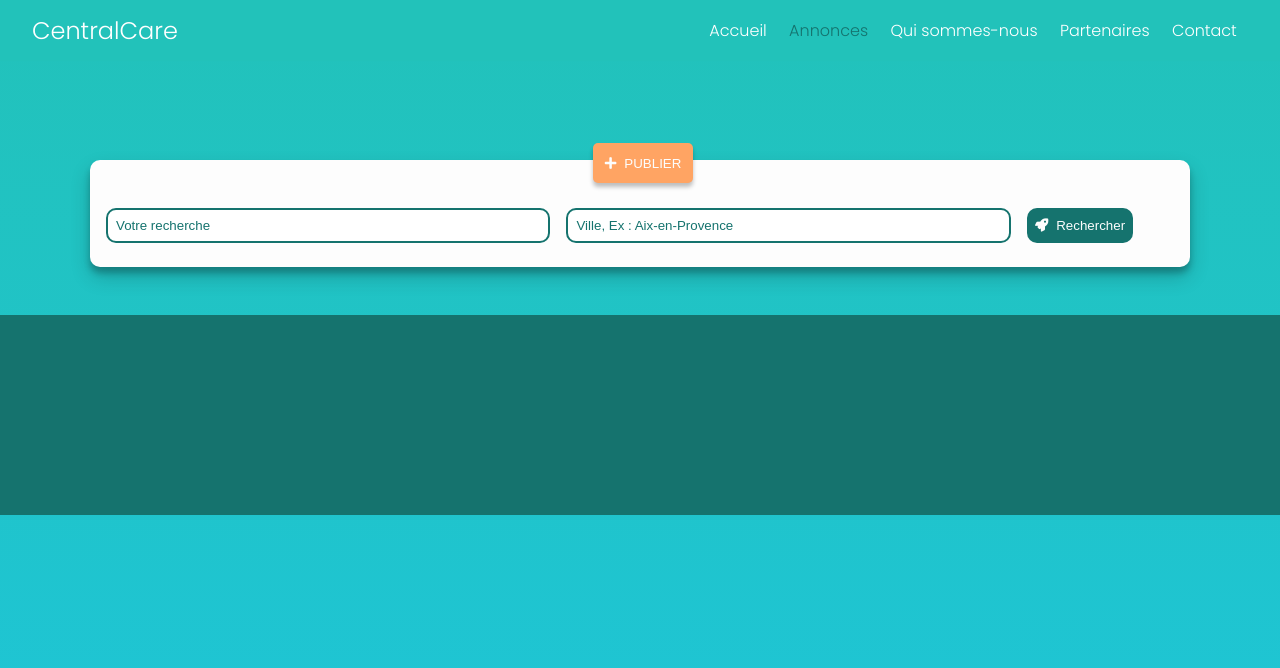
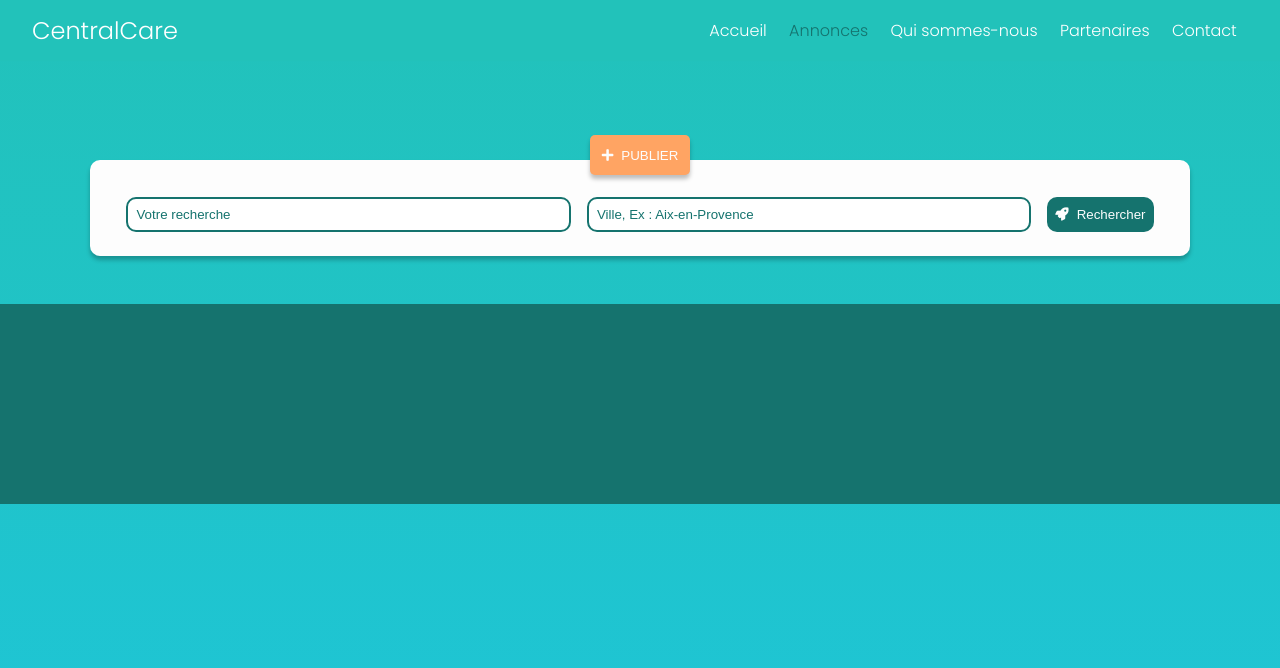
Before and after one commit to devbw/CentralCareClient, a React (Create React App) app: page /annonces in a window 1280 px wide. Shown: the top 668 px of the page. Built offline with nearby package versions, Linux system fonts and the light colour scheme.

Commit message:
changes to publish button

```diff
--- a/src/styles/pages/annonces.scss
+++ b/src/styles/pages/annonces.scss
@@ -6,20 +6,32 @@
     max-width: 1100px;
     background: $white;
     border-radius: 10px;
-    box-shadow: 0 10px 20px rgba(0,0,0,0.19), 0 6px 6px rgba(0,0,0,0.23);
-    padding: 2.5rem .5rem 1rem .5rem;
+    box-shadow: 0px 4px 4px rgba(0, 0, 0, 0.25);
+    padding: 1.8rem .5rem 1rem .5rem;
     display: flex;
     align-items: center;
+    justify-content: center;
     flex-wrap: wrap;
     .adverts-publish{
       position: absolute;
-      top: -20px;
-      left: 45%;
+      top: -5px;
+      left:50%;
+      transform:translate(-50%, -50%);
       background: #FFA463;
       height: 40px;
       width: 100px;
       box-shadow: 0px 4px 4px rgba(0, 0, 0, 0.25);
       border-radius: 5px;
+      color: $white;
+      cursor: pointer;
+      transition: .3s;
+      &:hover{
+        background: $color-2;
+        box-shadow: 0 10px 20px rgba(0,0,0,0.19), 0 6px 6px rgba(0,0,0,0.23);
+      }
+      .fas{
+        margin-right: .5rem;
+      }
     }
     input{
       padding:.5rem;
@@ -32,6 +44,7 @@
         color: $color-2;
       }
     }
+    .filter{
       button{
         background: $color-2;
         border-radius: 10px;
@@ -50,3 +63,4 @@
       }
     }
   }
+}
```
Lines whose indentation alone changed are shown as unchanged.
